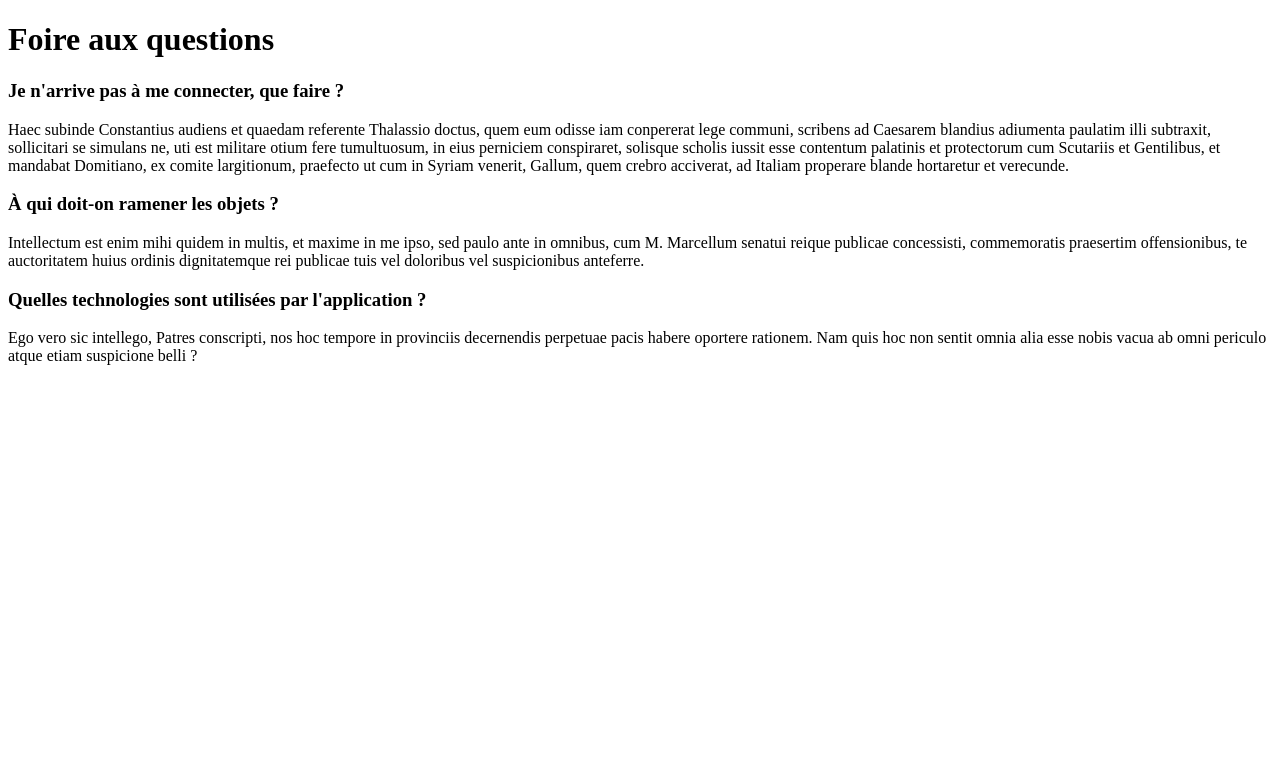
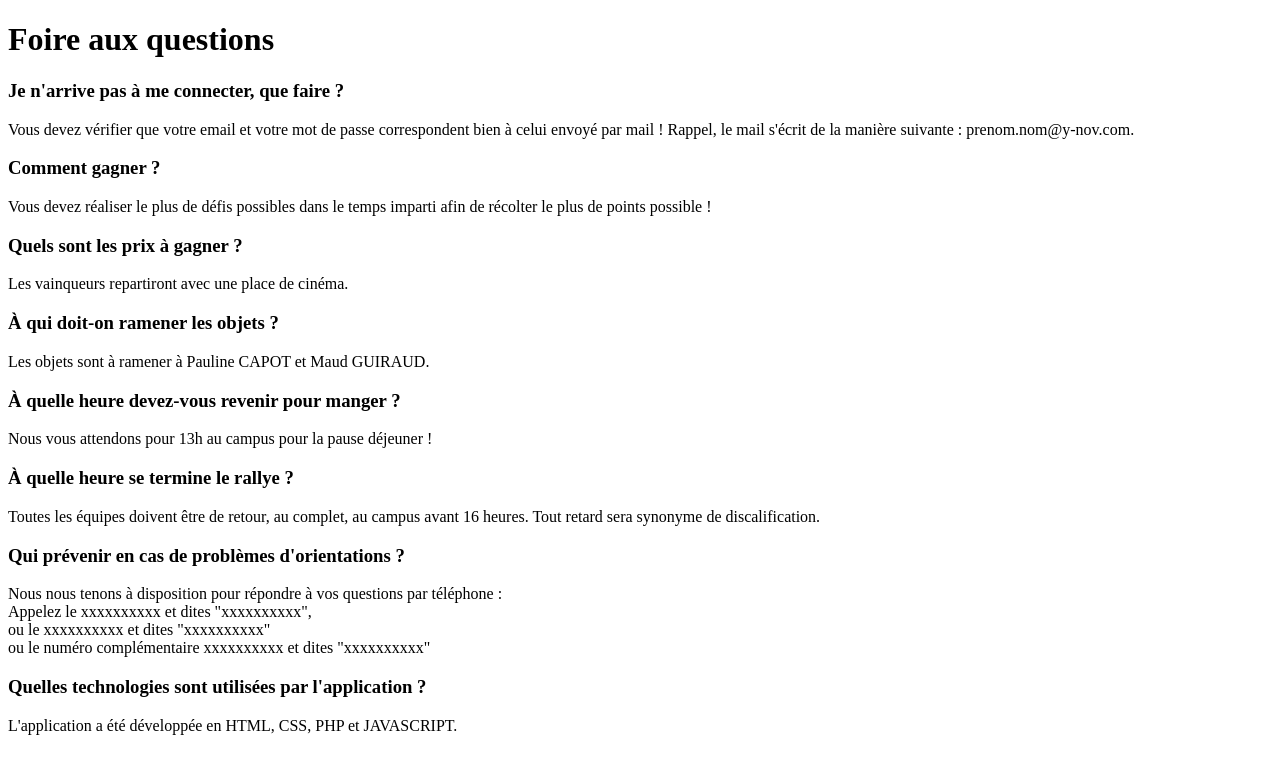
Before and after one commit to OsaAjani/Y-Camp, a PHP site: template templates/indexQuestions.php in a window 1280 px wide. Shown: the top 774 px of the page. Run offline with PHP 8.4, Linux system fonts and the light colour scheme; the template is opened without the code that fills it, so the values that code supplies are empty; some libraries are stand-ins or nearby versions.

Commit message:
ajout des questions

```diff
--- a/templates/indexQuestions.php
+++ b/templates/indexQuestions.php
@@ -5,17 +5,46 @@
 	<div id="index-questions-container" class="col-xs-10 col-xs-offset-1">
 		<h3 class="index-questions-question">Je n'arrive pas à me connecter, que faire ?</h3>
 		<div class="index-questions-reponse">
-			Haec subinde Constantius audiens et quaedam referente Thalassio doctus, quem eum odisse iam conpererat lege communi, scribens ad Caesarem blandius adiumenta paulatim illi subtraxit, sollicitari se simulans ne, uti est militare otium fere tumultuosum, in eius perniciem conspiraret, solisque scholis iussit esse contentum palatinis et protectorum cum Scutariis et Gentilibus, et mandabat Domitiano, ex comite largitionum, praefecto ut cum in Syriam venerit, Gallum, quem crebro acciverat, ad Italiam properare blande hortaretur et verecunde.
+			Vous devez vérifier que votre email et votre mot de passe correspondent bien à celui envoyé par mail ! Rappel, le mail s'écrit de la manière suivante : prenom.nom@y-nov.com.
+		</div>
+
+		<h3 class="index-questions-question">Comment gagner ?</h3>
+		<div class="index-questions-reponse">
+			Vous devez réaliser le plus de défis possibles dans le temps imparti afin de récolter le plus de points possible !
+		</div>
+
+		<h3 class="index-questions-question">Quels sont les prix à gagner ?</h3>
+		<div class="index-questions-reponse">
+			Les vainqueurs repartiront avec une place de cinéma.
 		</div>
 
 		<h3 class="index-questions-question">À qui doit-on ramener les objets ?</h3>
 		<div class="index-questions-reponse">
-			Intellectum est enim mihi quidem in multis, et maxime in me ipso, sed paulo ante in omnibus, cum M. Marcellum senatui reique publicae concessisti, commemoratis praesertim offensionibus, te auctoritatem huius ordinis dignitatemque rei publicae tuis vel doloribus vel suspicionibus anteferre.
+			Les objets sont à ramener à Pauline CAPOT et Maud GUIRAUD.
+		</div>
+
+		<h3 class="index-questions-question">À quelle heure devez-vous revenir pour manger ?</h3>
+		<div class="index-questions-reponse">
+			Nous vous attendons pour 13h au campus pour la pause déjeuner !
+		</div>
+
+		<h3 class="index-questions-question">À quelle heure se termine le rallye ?</h3>
+		<div class="index-questions-reponse">
+			Toutes les équipes doivent être de retour, au complet, au campus avant 16 heures. Tout retard sera synonyme de discalification.
+		</div>
+
+		<h3 class="index-questions-question">Qui prévenir en cas de problèmes d'orientations ?</h3>
+		<div class="index-questions-reponse">
+			Nous nous tenons à disposition pour répondre à vos questions par téléphone : <br />
+			 Appelez le xxxxxxxxxx et dites "xxxxxxxxxx", <br />
+			 ou le xxxxxxxxxx et dites "xxxxxxxxxx"<br />
+			 ou le numéro complémentaire xxxxxxxxxx et dites "xxxxxxxxxx"
+
 		</div>
 
 		<h3 class="index-questions-question">Quelles technologies sont utilisées par l'application ?</h3>
 		<div class="index-questions-reponse">
-			Ego vero sic intellego, Patres conscripti, nos hoc tempore in provinciis decernendis perpetuae pacis habere oportere rationem. Nam quis hoc non sentit omnia alia esse nobis vacua ab omni periculo atque etiam suspicione belli ?
+			L'application a été développée en HTML, CSS, PHP et JAVASCRIPT.
 		</div>
 	</div>
 </div>
```
